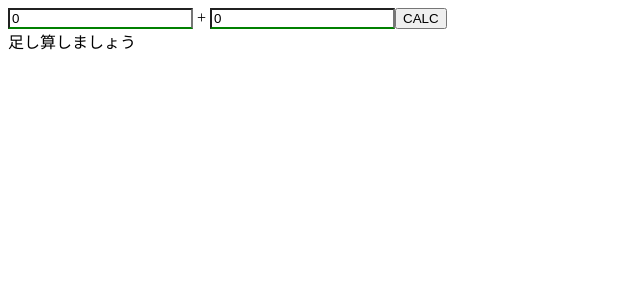
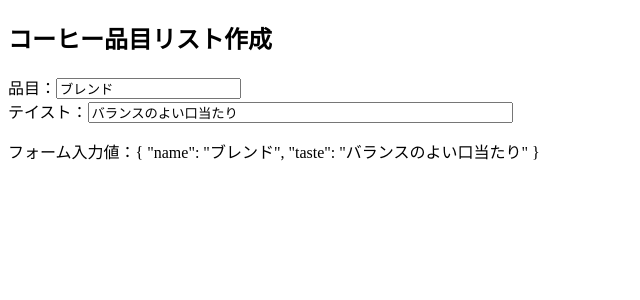
Before and after one commit to tottu22/angular-simpleform, an Angular app: page / in a window 1280 px wide. Shown: the top 300 px of the page, without its empty margins (0-640 px from the left). Built offline with nearby package versions, Linux system fonts and the light colour scheme.

Commit message:
FormBuilder add

```diff
--- a/src/app/app.component.html
+++ b/src/app/app.component.html
@@ -20,4 +20,4 @@
 
 <router-outlet></router-outlet>
 -->
-<app-better-form></app-better-form>
+<app-controls></app-controls>
--- a/src/app/app.module.ts
+++ b/src/app/app.module.ts
@@ -6,12 +6,14 @@
 import { AppComponent } from './app.component';
 import { SimpleFormComponent } from './simple-form/simple-form.component';
 import { BetterFormComponent } from './better-form/better-form.component';
+import { ControlsComponent } from './controls/controls.component';
 
 @NgModule({
   declarations: [
     AppComponent,
     SimpleFormComponent,
-    BetterFormComponent
+    BetterFormComponent,
+    ControlsComponent
   ],
   imports: [
     BrowserModule,
--- /dev/null
+++ b/src/app/controls/controls.component.html
@@ -0,0 +1,10 @@
+<h2>コーヒー品目リスト作成</h2>
+<form [formGroup] = "coffeeForm" novalidate>
+  <div>
+    <label>品目：<input formControlName="name"></label>
+  </div>
+  <div>
+    <label>テイスト：<input formControlName="taste" size="50"></label>
+  </div>
+</form>
+<p>フォーム入力値：{{coffeeForm.value | json}}</p>
--- /dev/null
+++ b/src/app/controls/controls.component.ts
@@ -0,0 +1,21 @@
+import { Component, OnInit } from '@angular/core';
+import { FormControl, FormGroup, FormBuilder } from '@angular/forms';
+
+@Component({
+  selector: 'app-controls',
+  templateUrl: './controls.component.html',
+  styleUrls: ['./controls.component.css']
+})
+export class ControlsComponent implements OnInit {
+  coffeeForm:FormGroup;
+  constructor(private fb: FormBuilder) {
+    this.coffeeForm=this.fb.group({
+      name:   "ブレンド",
+      taste:  "バランスのよい口当たり"
+    });
+  }
+
+  ngOnInit() {
+  }
+
+}
```
Also changed, not shown: src/app/controls/controls.component.css (added), 1 other file (tests, documents, lock files or other folders).
